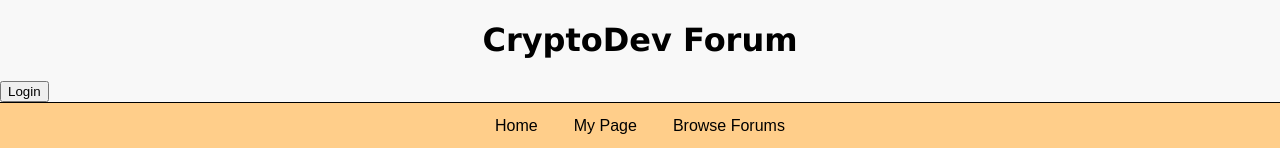
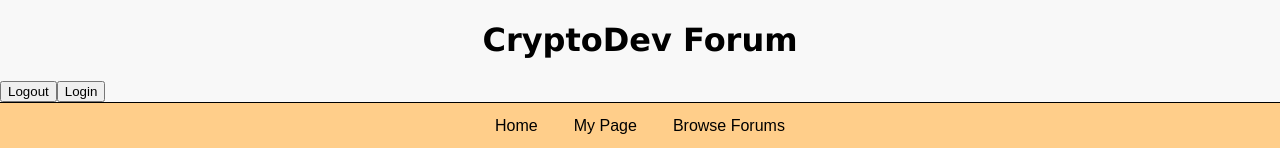
Before and after one commit to babux1/CryptoDev, a React (Create React App) app in the folder client/: page /loginpage in a window 1280 px wide. Shown: the top 148 px of the page. Built offline with nearby package versions, Linux system fonts and the light colour scheme.

Commit message:
added logout button

```diff
--- a/client/src/components/Login.js
+++ b/client/src/components/Login.js
@@ -5,12 +5,18 @@ import {Link} from "react-router-dom";
 function Login() {
 
   return (
-    <Link to="/loginpage">
-     <button type="button">
-          Login
-     </button>
-    </Link>
-
+    <div>
+      <Link to="/loginpage">
+      <button type="button">
+            Logout
+      </button>
+      </Link>
+      <Link to="/">
+      <button type="button">
+            Login
+      </button>
+      </Link>
+    </div>
   )
 
 }
```
